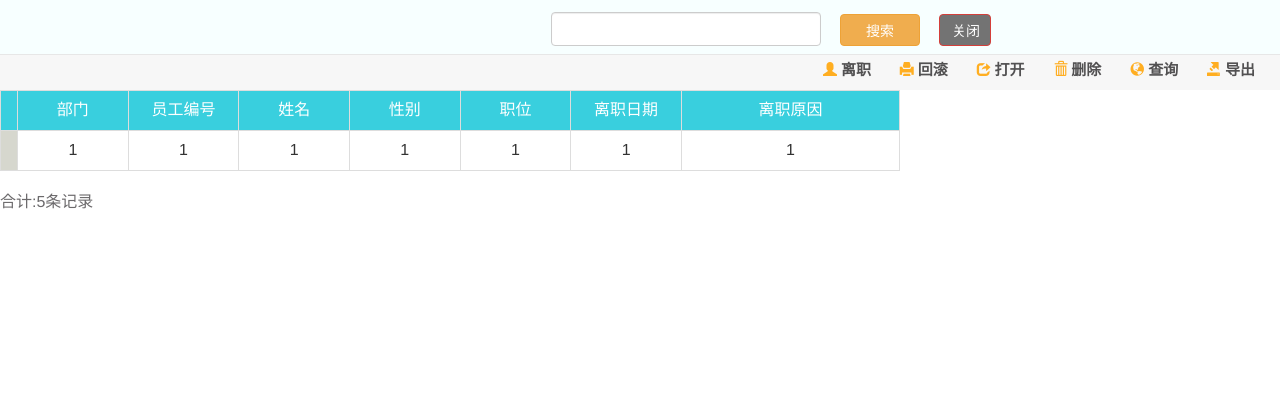
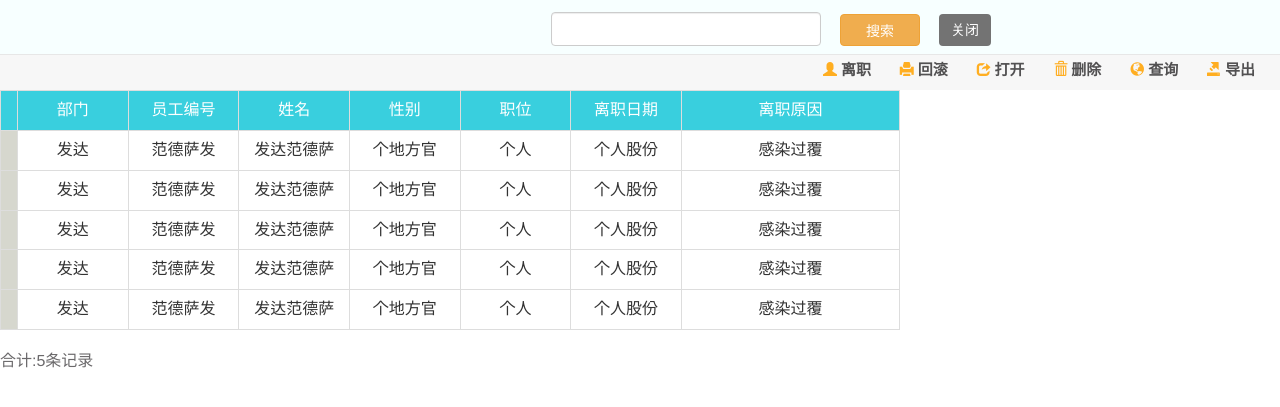
Before and after one commit to qianjin1997/dzw, a plain HTML site: page dzw/html/dimission.html in a window 1280 px wide. Shown: the part 39-446 px from the top of the page. Drawn offline with Linux system fonts and the light colour scheme.

Commit message:
第三次

```diff
--- a/dzw/html/dimission.html
+++ b/dzw/html/dimission.html
@@ -70,7 +70,7 @@
 				    	<input  style="margin-top: 5px;margin-left:35px;width: 130px; display: inline-block; " class="form-control" type="text">
 				    	<span style=" font-size:16px; color: #21BECE; margin-left: 20px;">籍贯</span>
 				    	<input style="margin-top: 5px;margin-left:35px;width: 130px; display: inline-block; " class="form-control" type="text">
-				    	<span style=" font-size:16px; color: #21BECE; margin-left: 20px;" class="form-control" type="text">民族</span>
+				    	<span style=" font-size:16px; color: #21BECE; margin-left: 20px;"  >民族</span>
 				    	<input style="margin-top: 5px;margin-left:35px;width: 130px; display: inline-block; " class="form-control" type="text">
 					</p>
 					<p>
@@ -208,7 +208,7 @@
 				<div class="col-xs-8" style="text-align: right; height: 47px; width: 1020px;">
 					<input style="margin-top: 5px;  width: 270px; display: inline-block; " class="form-control" type="text">
 					<button style=" margin-left:15px;width: 80px;height: 32px;" class="btn btn-warning">搜索</button>
-					<button style=" margin-left:15px;width: 52px;height: 32px; color: #fffff;background-color: #737373;" class="btn btn-danger">关闭</button>
+					<button style=" margin-left:15px;width: 52px;height: 32px; color: #fffff;background-color: #737373;border: 0;" class="btn btn-danger">关闭</button>
 				</div>
 			</div>
 			<div style="background-color: #F7F7F7;height:35px;">
@@ -252,13 +252,53 @@
 				</tr>
 				<tr style="text-align: center;">
 					<td style="background-color: #D6D7CE;"> </td>
-					<td style=" width:250px; font-size: 16px;">1</td>
-					<td style=" font-size: 16px; width: 250px;">1</td>
-					<td style=" font-size: 16px; width: 250px;">1</td>
-					<td style=" font-size: 16px; width: 250px;">1</td>
-					<td style=" font-size: 16px; width: 250px;">1</td>
-					<td style=" font-size: 16px; width: 250px;">1</td>
-					<td style="  font-size: 16px; width: 550px;">1</td>
+					<td style=" width:250px; font-size: 16px;">发达</td>
+					<td style=" font-size: 16px; width: 250px;">范德萨发</td>
+					<td style=" font-size: 16px; width: 250px;">发达范德萨</td>
+					<td style=" font-size: 16px; width: 250px;">个地方官</td>
+					<td style=" font-size: 16px; width: 250px;">个人</td>
+					<td style=" font-size: 16px; width: 250px;">个人股份</td>
+					<td style="  font-size: 16px; width: 550px;">感染过覆</td>
+				</tr>
+				<tr style="text-align: center;">
+					<td style="background-color: #D6D7CE;"> </td>
+					<td style=" width:250px; font-size: 16px;">发达</td>
+					<td style=" font-size: 16px; width: 250px;">范德萨发</td>
+					<td style=" font-size: 16px; width: 250px;">发达范德萨</td>
+					<td style=" font-size: 16px; width: 250px;">个地方官</td>
+					<td style=" font-size: 16px; width: 250px;">个人</td>
+					<td style=" font-size: 16px; width: 250px;">个人股份</td>
+					<td style="  font-size: 16px; width: 550px;">感染过覆</td>
+				</tr>
+				<tr style="text-align: center;">
+					<td style="background-color: #D6D7CE;"> </td>
+					<td style=" width:250px; font-size: 16px;">发达</td>
+					<td style=" font-size: 16px; width: 250px;">范德萨发</td>
+					<td style=" font-size: 16px; width: 250px;">发达范德萨</td>
+					<td style=" font-size: 16px; width: 250px;">个地方官</td>
+					<td style=" font-size: 16px; width: 250px;">个人</td>
+					<td style=" font-size: 16px; width: 250px;">个人股份</td>
+					<td style="  font-size: 16px; width: 550px;">感染过覆</td>
+				</tr>
+				<tr style="text-align: center;">
+					<td style="background-color: #D6D7CE;"> </td>
+					<td style=" width:250px; font-size: 16px;">发达</td>
+					<td style=" font-size: 16px; width: 250px;">范德萨发</td>
+					<td style=" font-size: 16px; width: 250px;">发达范德萨</td>
+					<td style=" font-size: 16px; width: 250px;">个地方官</td>
+					<td style=" font-size: 16px; width: 250px;">个人</td>
+					<td style=" font-size: 16px; width: 250px;">个人股份</td>
+					<td style="  font-size: 16px; width: 550px;">感染过覆</td>
+				</tr>
+				<tr style="text-align: center;">
+					<td style="background-color: #D6D7CE;"> </td>
+					<td style=" width:250px; font-size: 16px;">发达</td>
+					<td style=" font-size: 16px; width: 250px;">范德萨发</td>
+					<td style=" font-size: 16px; width: 250px;">发达范德萨</td>
+					<td style=" font-size: 16px; width: 250px;">个地方官</td>
+					<td style=" font-size: 16px; width: 250px;">个人</td>
+					<td style=" font-size: 16px; width: 250px;">个人股份</td>
+					<td style="  font-size: 16px; width: 550px;">感染过覆</td>
 				</tr>
 			</table>
 
```
Also changed, not shown: dzw/html/tx.html (+20 -0 lines), dzw/html/zuzhi.html (+31 -5 lines).
